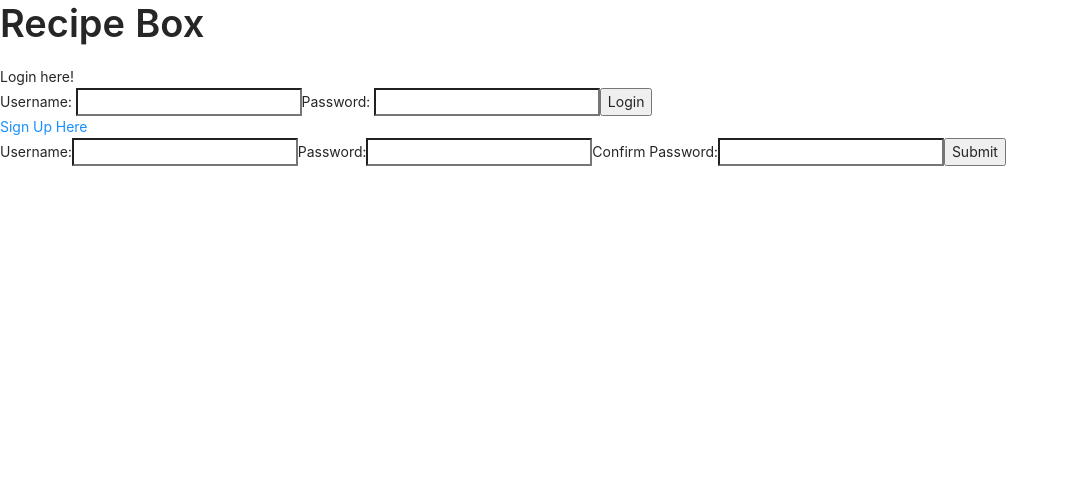
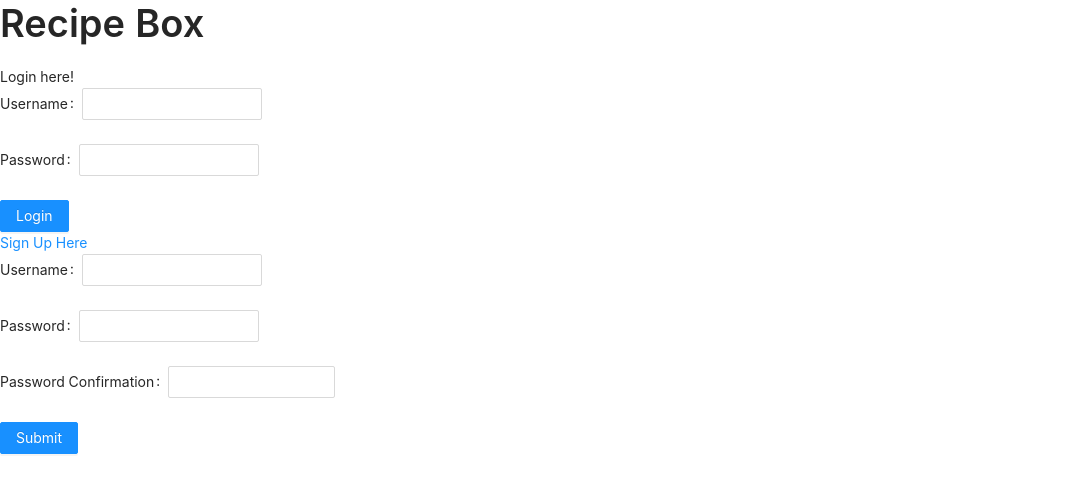
Before and after one commit to Leavingvalhalla/recipe-box-frontend, a React (Create React App) app: page /signup in a window 1280 px wide. Shown: the top 492 px of the page, without its empty margins (0-1069 px from the left). Built offline with nearby package versions, Linux system fonts and the light colour scheme; no server answers.

Commit message:
add form styling

```diff
--- a/src/App.css
+++ b/src/App.css
@@ -50,3 +50,19 @@
   margin: 2%;
   display: inline-block;
 }
+
+.logout-button {
+  float: right;
+}
+
+.greeting {
+  text-align: center;
+}
+
+.login {
+  width: 15%
+}
+
+.signup {
+  width: 15%
+}
--- a/src/App.js
+++ b/src/App.js
@@ -8,6 +8,7 @@ import UserPage from './components/UserPage';
 
 function App() {
   const [user, setUser] = useState('');
+  const [userpage, setUserpage] = useState(false);
 
   function onLogin(user) {
     setUser(user);
@@ -28,13 +29,31 @@ function App() {
     setUser('');
   }
 
+  function onUserpageClick() {
+    setUserpage(true);
+  }
+
+  function onHomeClick() {
+    setUserpage(false);
+  }
+
   return (
     <BrowserRouter>
-      <NavBar user={user} handleLogout={onLogout} onLogin={onLogin} />
+      <NavBar
+        user={user}
+        handleLogout={onLogout}
+        userpage={userpage}
+        onLogin={onLogin}
+        handleUserpageClick={onUserpageClick}
+        handleHomeClick={onHomeClick}
+      />
       {user ? (
         <Routes>
           <Route path="/" element={<RecipeList user={user} />} />
-          <Route path="/userpage" element={<UserPage user={user} />} />
+          <Route
+            path="/userpage"
+            element={<UserPage userpage={userpage} user={user} />}
+          />
         </Routes>
       ) : (
         <Routes>
--- a/src/components/Login.js
+++ b/src/components/Login.js
@@ -1,4 +1,5 @@
 import { useState } from 'react';
+import { Form, Button, Input } from 'antd';
 
 function Login({ onLogin }) {
   const [username, setUsername] = useState('');
@@ -18,21 +19,28 @@ function Login({ onLogin }) {
   }
 
   return (
-    <form onSubmit={handleSubmit}>
-      <label htmlFor="name">Username: </label>
-      <input
+    <Form onFinish={handleSubmit}>
+      <Form.Item name="name" label="Username">
+        <Input
+          className="login"
           type="text"
           id="name"
           onChange={(e) => setUsername(e.target.value)}
         />
-      <label htmlFor="password">Password: </label>
-      <input
+      </Form.Item>
+      <Form.Item name="password" label="Password">
+        <Input
+          className="login"
           type="password"
           id="login_password"
           onChange={(e) => setPassword(e.target.value)}
         />
-      <button type="submit">Login</button>
-    </form>
+      </Form.Item>
+
+      <Button type="primary" htmlType="submit">
+        Login
+      </Button>
+    </Form>
   );
 }
 
--- a/src/components/NavBar.js
+++ b/src/components/NavBar.js
@@ -1,23 +1,38 @@
 import Login from './Login';
 import { Link } from 'react-router-dom';
-import { Typography } from 'antd';
+import { Typography, Button } from 'antd';
 
-function NavBar({ user, onLogin, handleLogout }) {
+function NavBar({
+  user,
+  onLogin,
+  handleLogout,
+  handleUserpageClick,
+  handleHomeClick,
+  userpage,
+}) {
   const { Title } = Typography;
   return (
     <div>
-      <Link to="/">
+      <Link to="/" onClick={handleHomeClick}>
         <Title>Recipe Box</Title>
       </Link>
       {user ? (
         <div>
           <Link to="/">
-            <button onClick={handleLogout}>Logout</button>
+            <Button className="logout-button" onClick={handleLogout}>
+              Logout
+            </Button>
           </Link>
-          <Title level={2}>{user && `Hello, ${user.username}!`}</Title>
-          <Link to="/userpage">
-            <Title level={3}>Go To Saved Recipes</Title>
-          </Link>
+          <Title className="greeting" level={2}>
+            {user && `Hello, ${user.username}!`}
+          </Title>
+          {!userpage && (
+            <div>
+              <Link to="/userpage" onClick={handleUserpageClick}>
+                <Title level={3}>Go To Saved Recipes</Title>
+              </Link>
+            </div>
+          )}
         </div>
       ) : (
         <div>
@@ -29,4 +44,5 @@ function NavBar({ user, onLogin, handleLogout }) {
     </div>
   );
 }
+
 export default NavBar;
--- /dev/null
+++ b/src/components/RecipeDetail.js
@@ -0,0 +1,4 @@
+function RecipeDetail() {
+  return;
+}
+export default RecipeDetail;
--- a/src/components/SignUp.js
+++ b/src/components/SignUp.js
@@ -1,4 +1,5 @@
 import { useState } from 'react';
+import { Form, Input, Button } from 'antd';
 
 function SignUp() {
   const [username, setUsername] = useState('');
@@ -25,30 +26,36 @@ function SignUp() {
 
   return (
     <div>
-      <form onSubmit={handleSubmit}>
-        <label htmlFor="username">Username:</label>
-        <input
-          type="text"
-          id="username"
+      <Form onFinish={handleSubmit}>
+        <Form.Item label="Username" name="username">
+          <Input
+            className="signup"
             value={username}
             onChange={(e) => setUsername(e.target.value)}
           />
-        <label htmlFor="password">Password:</label>
-        <input
+        </Form.Item>
+        <Form.Item name="password" label="Password">
+          <Input
+            className="signup"
             type="password"
             id="sign_up_password"
             value={password}
             onChange={(e) => setPassword(e.target.value)}
           />
-        <label htmlFor="password_confirmation">Confirm Password:</label>
-        <input
+        </Form.Item>
+        <Form.Item name="password_confirmation" label="Password Confirmation">
+          <Input
+            className="signup"
             type="password"
             id="password_confirmation"
             value={passwordConfirmation}
             onChange={(e) => setPasswordConfirmation(e.target.value)}
           />
-        <button type="submit">Submit</button>
-      </form>
+        </Form.Item>
+        <Button type="primary" htmlType="submit">
+          Submit
+        </Button>
+      </Form>
       <p>{signedUp && 'You did it! Now you can login.'}</p>
     </div>
   );
--- a/src/components/UserPage.js
+++ b/src/components/UserPage.js
@@ -3,7 +3,7 @@ import { Button, Typography } from 'antd';
 import RecipeList from './RecipeList';
 import NewRecipeForm from './NewRecipeForm';
 
-function UserPage({ user }) {
+function UserPage({ user, userpage }) {
   const { Title } = Typography;
   const [userRecipes, setUserRecipes] = useState([]);
   const [showForm, setShowForm] = useState(false);
@@ -29,7 +29,7 @@ function UserPage({ user }) {
         {showForm ? 'Hide Form' : 'Add Recipe'}
       </Button>
       {showForm && <NewRecipeForm onNewRecipe={onNewRecipe} />}
-      <RecipeList user={user} recipes={userRecipes} userpage="true" />
+      <RecipeList user={user} recipes={userRecipes} userpage={userpage} />
     </div>
   );
 }
```
Also changed, not shown: 1 other file (tests, documents, lock files or other folders). Lines whose indentation alone changed are shown as unchanged.
